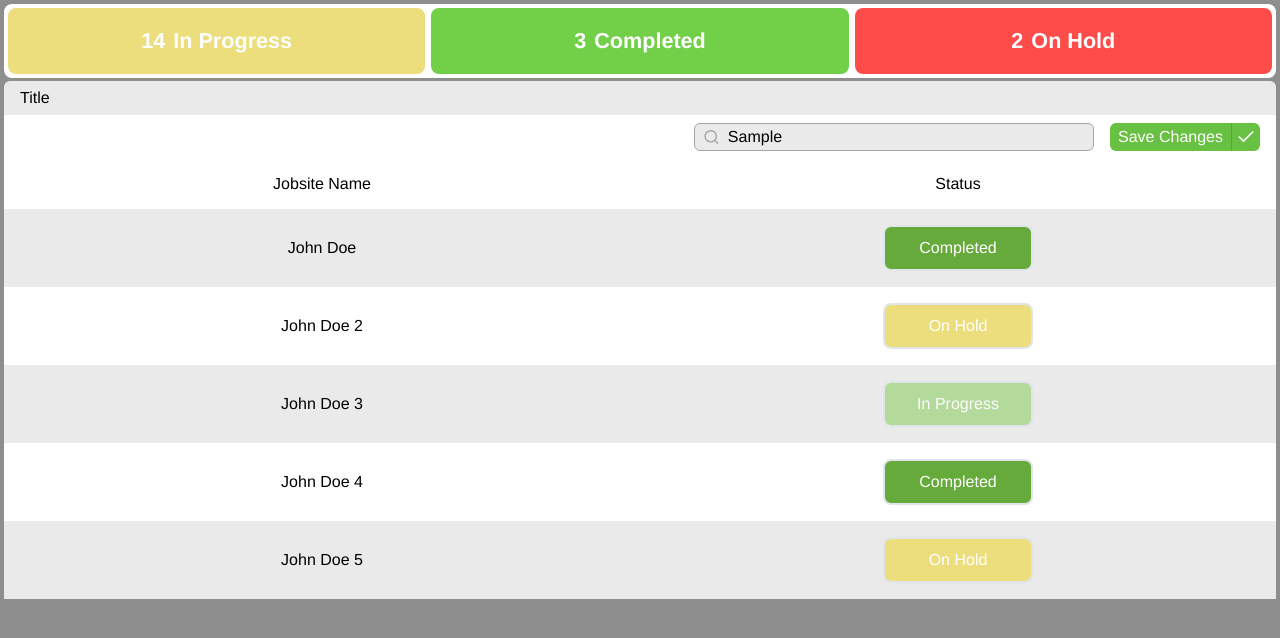
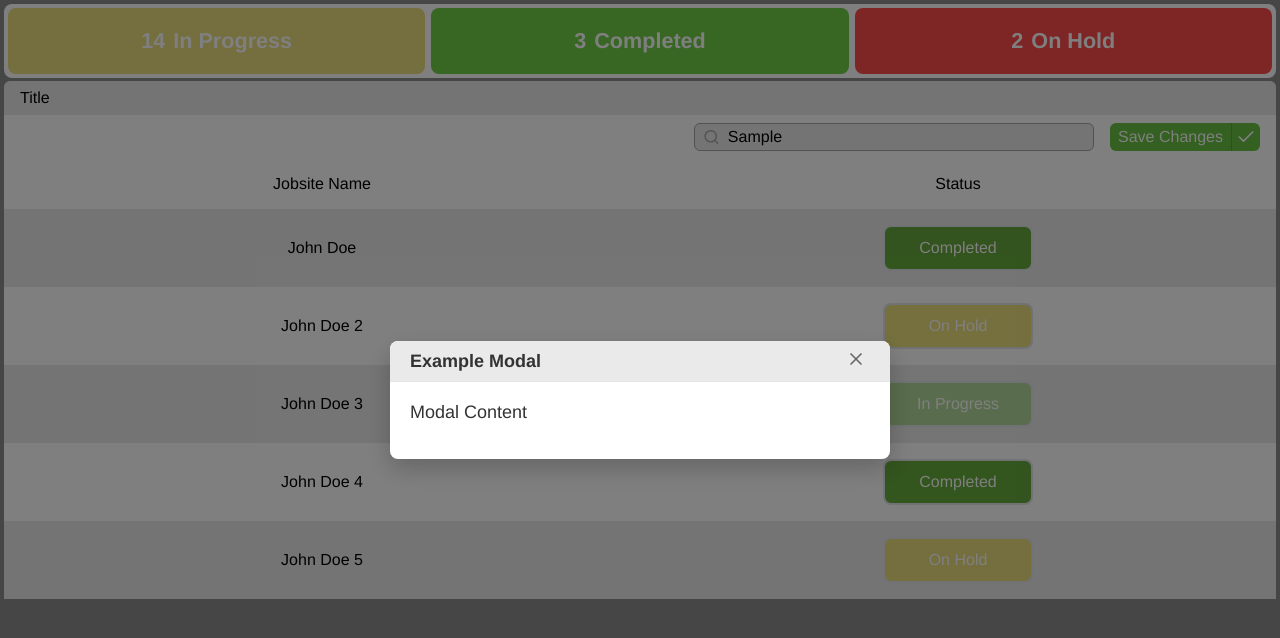
Before and after one commit to Haki-Celmeta/Inventory-Management, a React (Vite) app: page / in a window 1280 px wide. Both pictures are taken after typing "Sample" into the empty fields and a click on the button "Save Changes". Shown: the top 638 px of the page. Built offline with nearby package versions, Linux system fonts and the light colour scheme.

Commit message:
created modal

```diff
--- a/src/components/button/Button.jsx
+++ b/src/components/button/Button.jsx
@@ -2,7 +2,7 @@ import {X, Plus, Check, ArrowLeft} from 'lucide-react'
 import {capitalizeEachWord, lightColor, mediumColor} from "../utils.js";
 import "./button.css"
 
-const Button = ({variant = 'default', colorTone = 'medium'}) => {
+const Button = ({variant = 'default', colorTone = 'medium', onClick}) => {
     const iconSize = 20
 
     const config = {
@@ -39,6 +39,7 @@ const Button = ({variant = 'default', colorTone = 'medium'}) => {
         <button
             className={'button'}
             style={{backgroundColor: color}}
+            onClick={onClick}
         >
             <span>{text}</span>
             {icon !== null && <span data-testid={'icon'}>{icon}</span>}
--- /dev/null
+++ b/src/components/modal/Modal.jsx
@@ -0,0 +1,30 @@
+import {X} from 'lucide-react'
+import "./modal.css"
+
+const Modal = ({children, title, isOpen, onClose}) => {
+    if (!isOpen) return null;
+
+    const handleBackdropClick = (e) => {
+        if (e.target === e.currentTarget) {
+            onClose();
+        }
+    };
+
+    return (
+        <div className="modal-backdrop" data-testid={'modal-backdrop'} onClick={handleBackdropClick}>
+            <div className="modal" data-testid={'modal'}>
+                <div className="modal-header" data-testid={'modal-header'}>
+                    <h2 className="modal-title">{title}</h2>
+                    <button className="modal-close-btn" onClick={onClose}>
+                        <X size={20}/>
+                    </button>
+                </div>
+                <div className="modal-content" data-testid={'modal-content'}>
+                    {children}
+                </div>
+            </div>
+        </div>
+    )
+}
+
+export default Modal;
--- /dev/null
+++ b/src/components/modal/modal.css
@@ -0,0 +1,146 @@
+.modal-backdrop {
+    position: fixed;
+    top: 0;
+    left: 0;
+    right: 0;
+    bottom: 0;
+    background-color: rgba(0, 0, 0, 0.5);
+    display: flex;
+    align-items: center;
+    justify-content: center;
+    z-index: 1000;
+}
+
+.modal {
+    background-color: white;
+    border-radius: 8px;
+    box-shadow: 0 10px 25px rgba(0, 0, 0, 0.2);
+    max-width: 500px;
+    width: 90%;
+    max-height: 90vh;
+    overflow: hidden;
+    margin: 20px;
+}
+
+.modal-header {
+    display: flex;
+    align-items: center;
+    justify-content: space-between;
+    background-color: var(--light-gray);
+    padding: 4px 20px;
+    border-bottom: 1px solid #e5e5e5;
+}
+
+.modal-title {
+    margin: 0;
+    font-size: 18px;
+    font-weight: 600;
+    color: #333;
+}
+
+.modal-close-btn {
+    background: none;
+    border: none;
+    cursor: pointer;
+    padding: 4px;
+    border-radius: 4px;
+    color: #666;
+    transition: all 0.2s ease;
+}
+
+.modal-close-btn:hover {
+    background-color: #f0f0f0;
+    color: #333;
+}
+
+.modal-content {
+    padding: 20px;
+    max-height: calc(90vh - 80px);
+    overflow-y: auto;
+}
+
+/* Page Styles */
+.page-content {
+    min-height: 100vh;
+    background-color: #f5f5f5;
+    padding: 40px 20px;
+}
+
+.page-content h1 {
+    text-align: center;
+    color: #333;
+    margin-bottom: 40px;
+    font-size: 32px;
+}
+
+.content-box {
+    background-color: white;
+    padding: 30px;
+    border-radius: 8px;
+    box-shadow: 0 2px 8px rgba(0, 0, 0, 0.1);
+    margin: 20px auto;
+    max-width: 800px;
+}
+
+.content-box h2 {
+    color: #333;
+    margin-top: 0;
+    margin-bottom: 16px;
+}
+
+.content-box h3 {
+    color: #333;
+    margin-top: 0;
+    margin-bottom: 12px;
+}
+
+.content-box p {
+    color: #666;
+    line-height: 1.6;
+    margin-bottom: 16px;
+}
+
+.open-btn {
+    background-color: #007bff;
+    color: white;
+    border: none;
+    padding: 12px 24px;
+    border-radius: 6px;
+    cursor: pointer;
+    font-size: 14px;
+    font-weight: 500;
+    transition: background-color 0.2s ease;
+}
+
+.open-btn:hover {
+    background-color: #0056b3;
+}
+
+.close-btn {
+    background-color: #6c757d;
+    color: white;
+    border: none;
+    padding: 10px 20px;
+    border-radius: 6px;
+    cursor: pointer;
+    font-size: 14px;
+    transition: background-color 0.2s ease;
+}
+
+.close-btn:hover {
+    background-color: #545b62;
+}
+
+/* Modal Content Styling */
+.modal-content h3 {
+    color: #333;
+    margin-top: 0;
+    margin-bottom: 16px;
+    font-size: 18px;
+}
+
+.modal-content p {
+    color: #666;
+    line-height: 1.6;
+    margin-bottom: 16px;
+}
--- a/src/components/site-list/SiteList.jsx
+++ b/src/components/site-list/SiteList.jsx
@@ -2,6 +2,8 @@ import {Search} from 'lucide-react'
 import "./siteList.css"
 import Button from "../button/Button.jsx";
 import TableOfSites from "./TableOfSites.jsx";
+import {useState} from "react";
+import Modal from "../modal/Modal.jsx";
 
 const mockJobList = [
     {
@@ -32,6 +34,11 @@ const mockJobList = [
 ]
 
 const SiteList = () => {
+    const [isModalOpen, setIsModalOpen] = useState(false);
+
+    const openModal = () => setIsModalOpen(true);
+    const closeModal = () => setIsModalOpen(false);
+
     return (
         <div className={'site-list-container'}>
             <div className={'title'}>
@@ -46,12 +53,22 @@ const SiteList = () => {
                     />
                 </div>
                 <div className={'create'}>
-                    <Button variant={'save'} color={'light'}/>
+                    <Button variant={'save'} color={'light'} onClick={openModal}/>
                 </div>
             </div>
             <div className={'jobsite-table-container'}>
                 <TableOfSites jobsites={mockJobList} />
             </div>
+
+            <Modal
+                isOpen={isModalOpen}
+                onClose={closeModal}
+                title="Example Modal"
+            >
+                <div>
+                    <h3>Modal Content</h3>
+                </div>
+            </Modal>
         </div>
     )
 }
```
Also changed, not shown: 2 other files (tests, documents, lock files or other folders).
